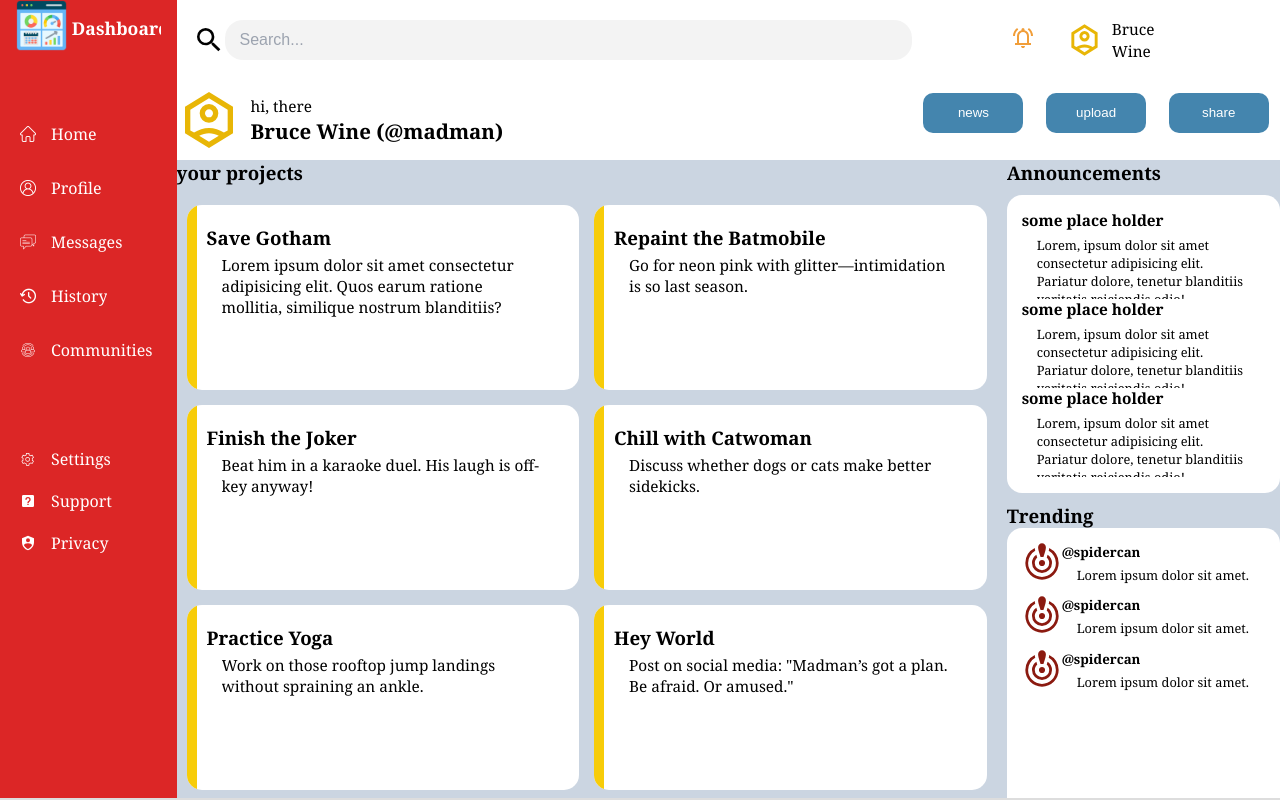
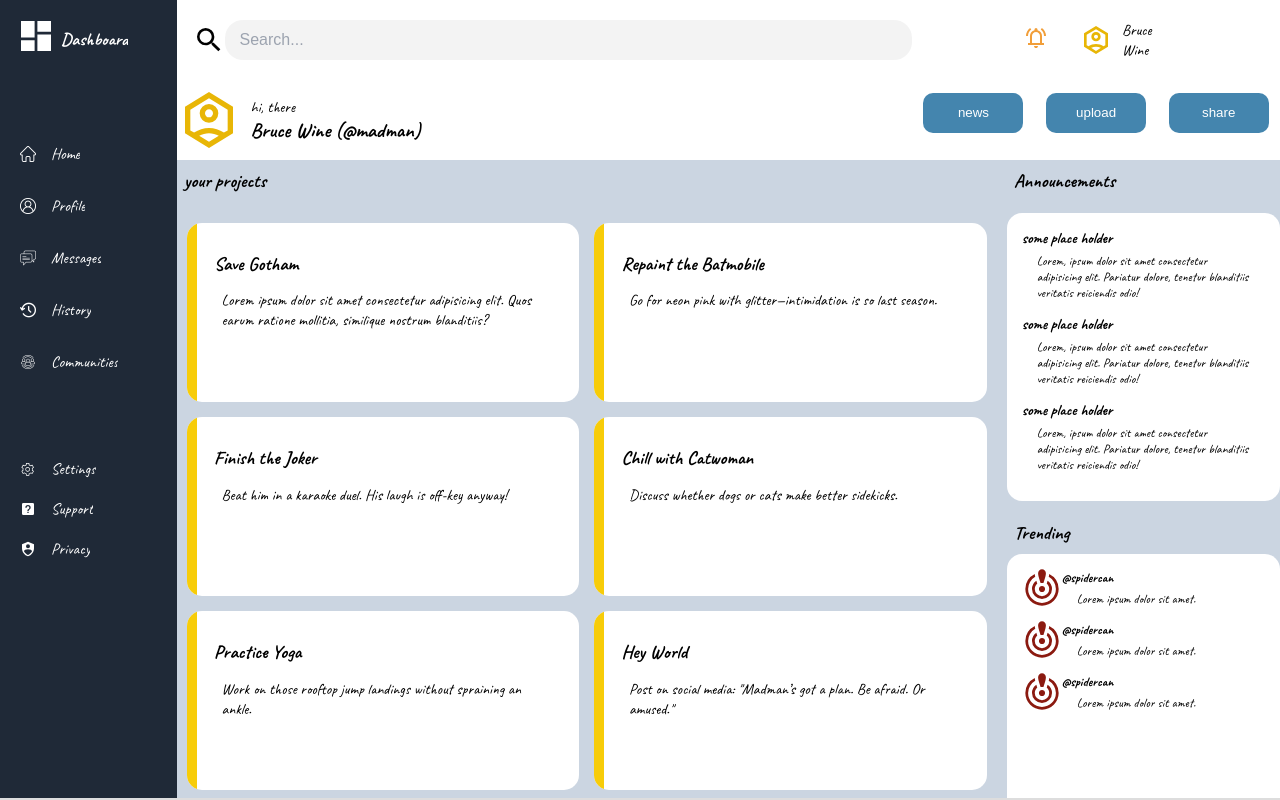
Before and after one commit to iCobra3/odin-admin-dashboard, a plain HTML site: page index.html in a window 1280 px wide. Drawn offline with Linux system fonts and the light colour scheme.

Commit message:
add font readme file and finalizing the project

```diff
--- a/index.html
+++ b/index.html
@@ -54,7 +54,7 @@
     <div class="sidebar">
       <div class="logo-container">
         <div class="dashicon-container">
-          <img src="assets/dashboard.png" alt="" />
+          <img src="assets/Dashboard.svg" alt="" />
         </div>
         <span>Dashboard</span>
       </div>
--- a/style.css
+++ b/style.css
@@ -1,3 +1,6 @@
+/* add Caveat font famil from google fonts */
+@import url('https://fonts.googleapis.com/css2?family=Caveat:wght@400..700&display=swap');
+
 /* reset defaults of browsers */
 * {
   margin: 0px;
@@ -11,7 +14,7 @@ html,
 body {
   height: 100vh;
   width: 100vw;
-  font-family: Cambria, Cochin, Georgia, Times, "Times New Roman", serif;
+  font-family: Caveat, Cambria, Cochin, Georgia, Times, "Times New Roman", serif;
 }
 
 body {
@@ -149,7 +152,7 @@ body {
 /* sidebar work */
 .sidebar {
   grid-row: 1/-1;
-  background-color: #dc2626;
+  background-color: #1f2937;
   display: grid;
   grid-template-rows: auto 1fr 1fr;
   overflow-y: auto; /* added this to fix overflow */
@@ -159,19 +162,18 @@ body {
 .logo-container {
   display: flex;
   align-items: center;
-  justify-content: start; /* Center logo horizontally */
-  padding: 0 1rem; /* Adjust as needed */
-  max-width: 100%; /* Ensure it doesn't exceed container's width */
-  /* height: 20px; */
+  justify-content: start;
+  padding: 1rem 1rem;
+  max-width: 100%;
 }
 .dashicon-container {
-  width: 3.5em;
+  width: 2.5em;
   margin-right: 5px;
 }
 /* Logo image */
 .logo-container img {
-  width: 100%; /* Make the logo responsive, adjust width based on its container */
-  height: auto; /* Maintain the aspect ratio */
+  width: 100%;
+  height: auto;
   max-width: 200px; /* Maximum width, adjust as needed */
   object-fit: contain; /* Ensures the logo is scaled proportionally */
 }
@@ -402,3 +404,7 @@ body {
     grid-column: 1 / -1; /* Span full width */
   }
 }
+
+h3 {
+  padding: 0.5em 0.4em;
+}
```
Also changed, not shown: assets/Dashboard.svg (added), assets/dashboard.png (deleted), 4 other files.
